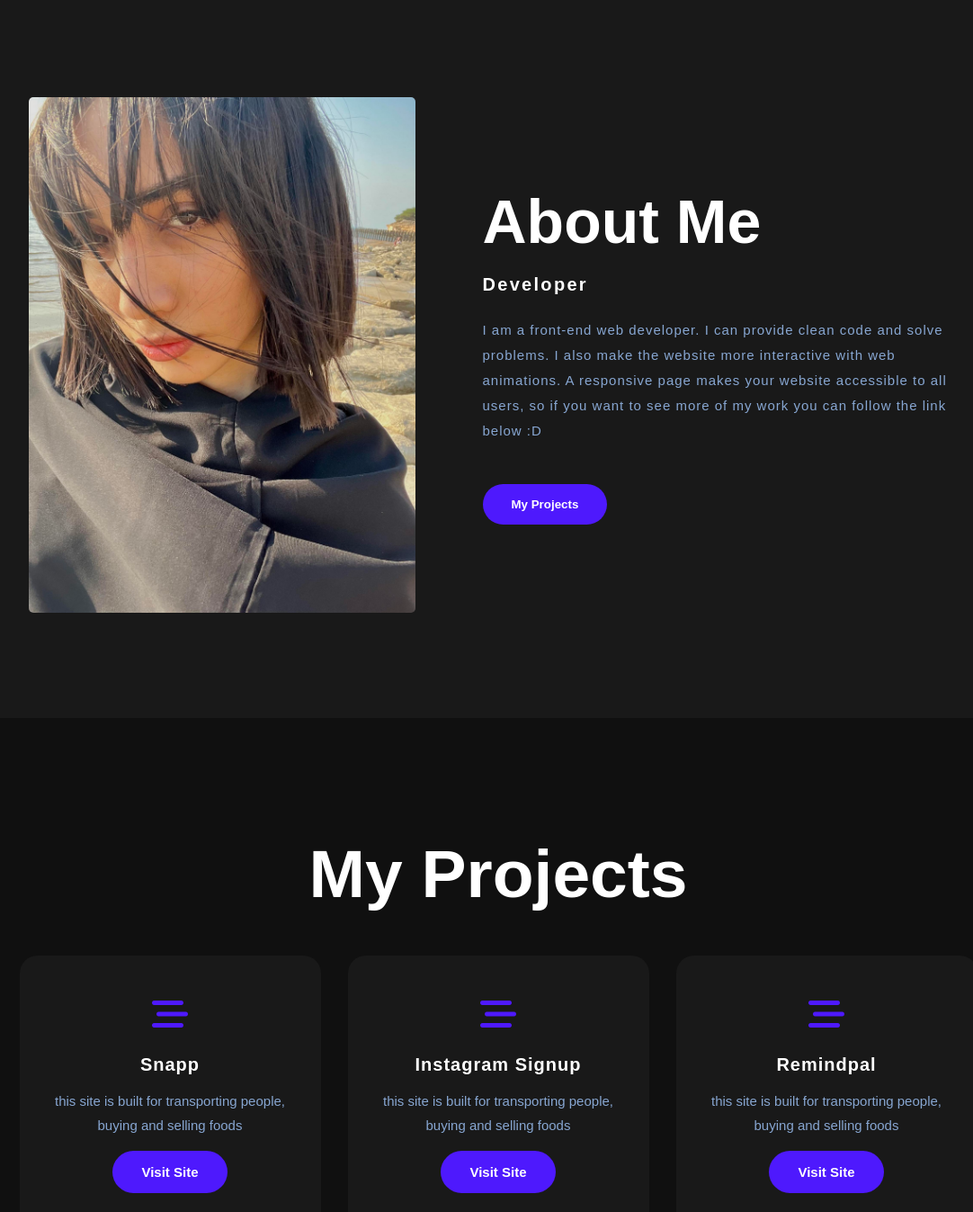
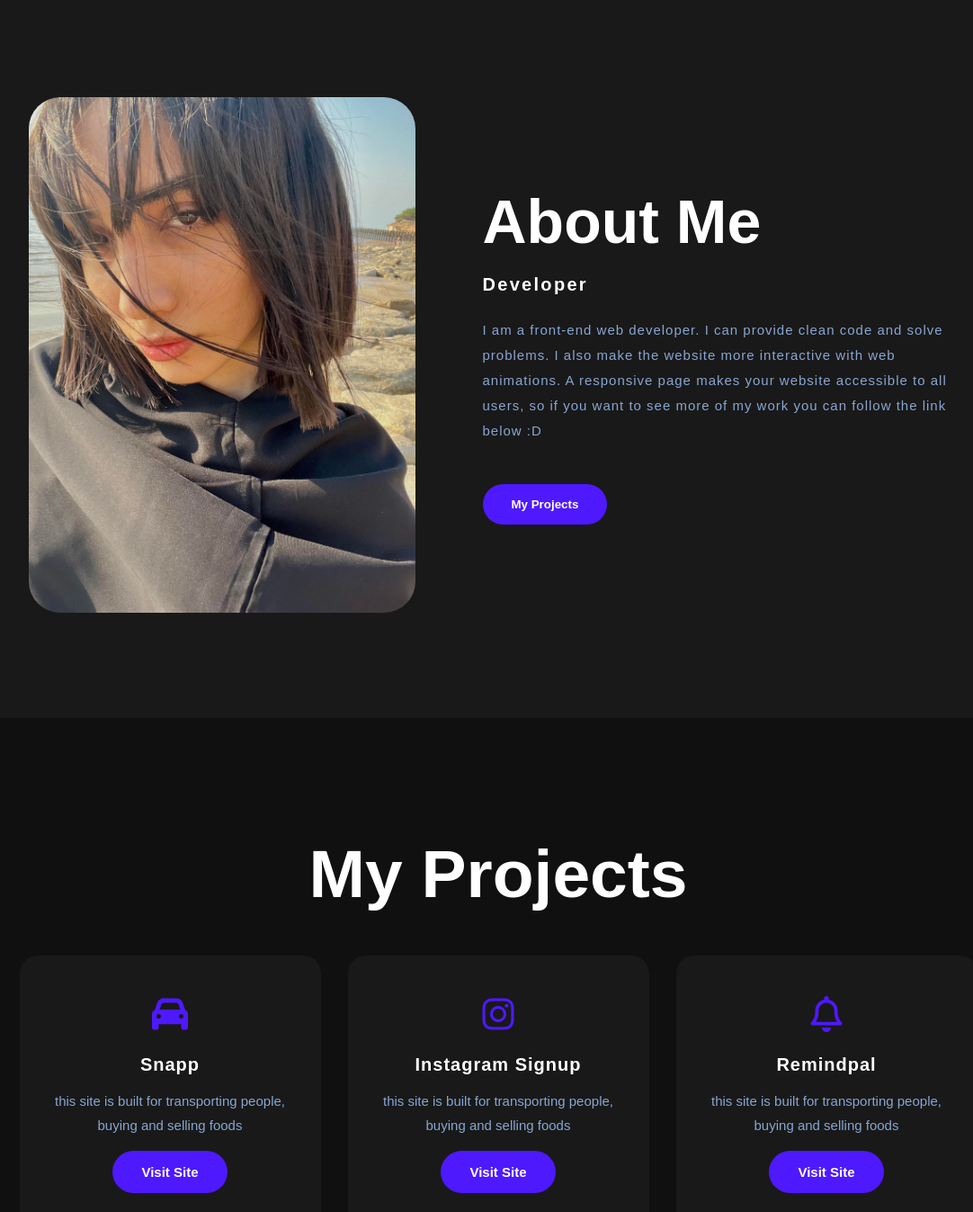
Before and after one commit to raharz/RR-Website, a plain HTML site: page index.html in a window 1280 px wide. Shown: the part 802-2149 px from the top of the page at 90% size, without its empty margins (86-1168 px from the left). Drawn offline with Linux system fonts and the light colour scheme.

Commit message:
img update
change border radius size

```diff
--- a/index.html
+++ b/index.html
@@ -73,7 +73,7 @@
       </div>
       <div class="box">
         <div class="card">
-          <i class="fa-solid fa-bars-staggered"></i>
+          <i class="fa-solid fa-car"></i>
           <h5>Snapp</h5>
           <div class="intro">
             <p>
@@ -89,7 +89,7 @@
         </div>
 
         <div class="card">
-          <i class="fa-solid fa-bars-staggered"></i>
+          <i class="fa-brands fa-instagram"></i>
           <h5>Instagram Signup</h5>
           <div class="intro">
             <p>
@@ -107,7 +107,7 @@
         </div>
 
         <div class="card">
-          <i class="fa-solid fa-bars-staggered"></i>
+          <i class="fa-regular fa-bell"></i>
           <h5>Remindpal</h5>
           <div class="intro">
             <p>
--- a/style.css
+++ b/style.css
@@ -131,7 +131,7 @@
 .aboutMe img {
     height: auto;
     width: 430px;
-    border-radius: 5px;
+    border-radius: 35px;
 }
 
 .aboutMe-text {
```
